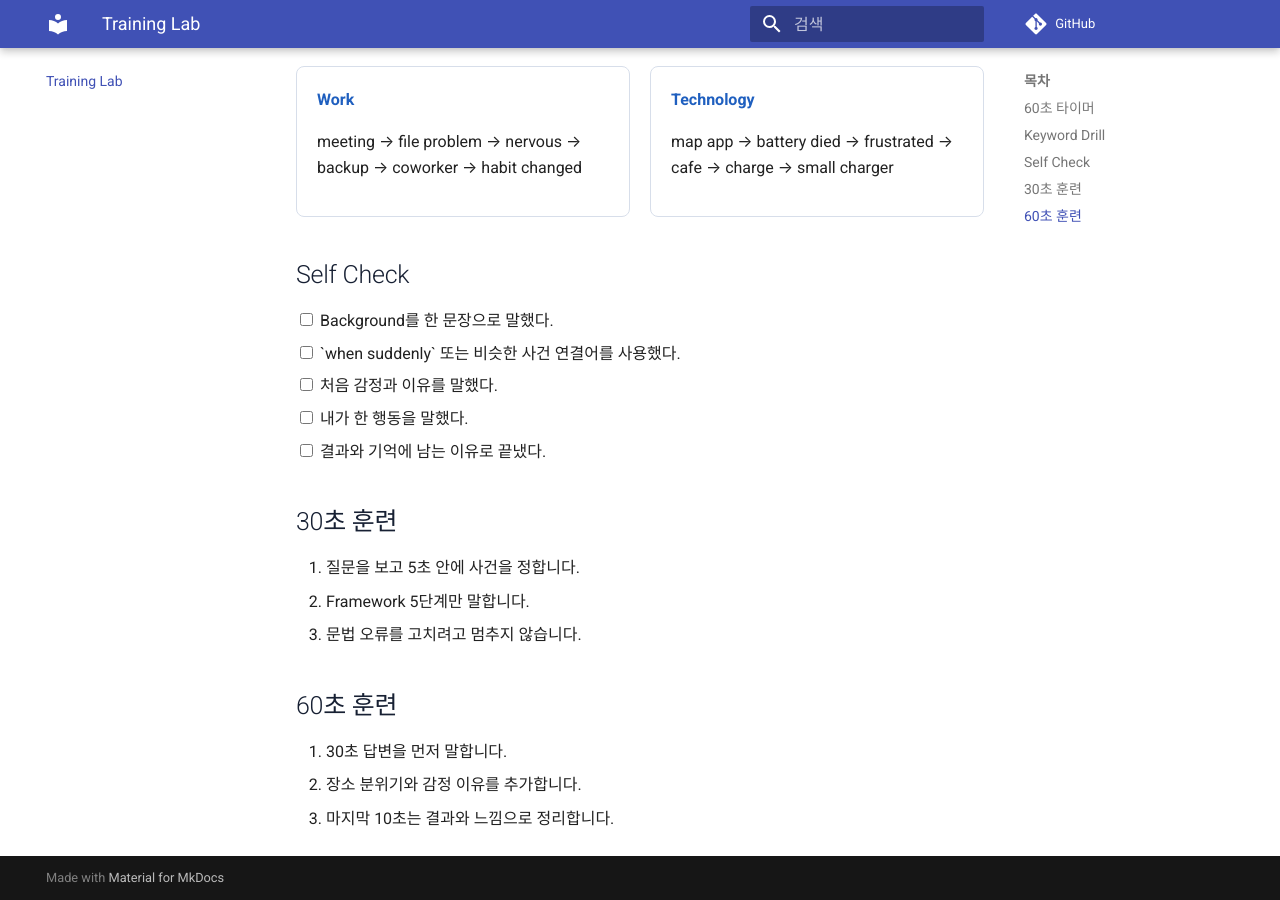
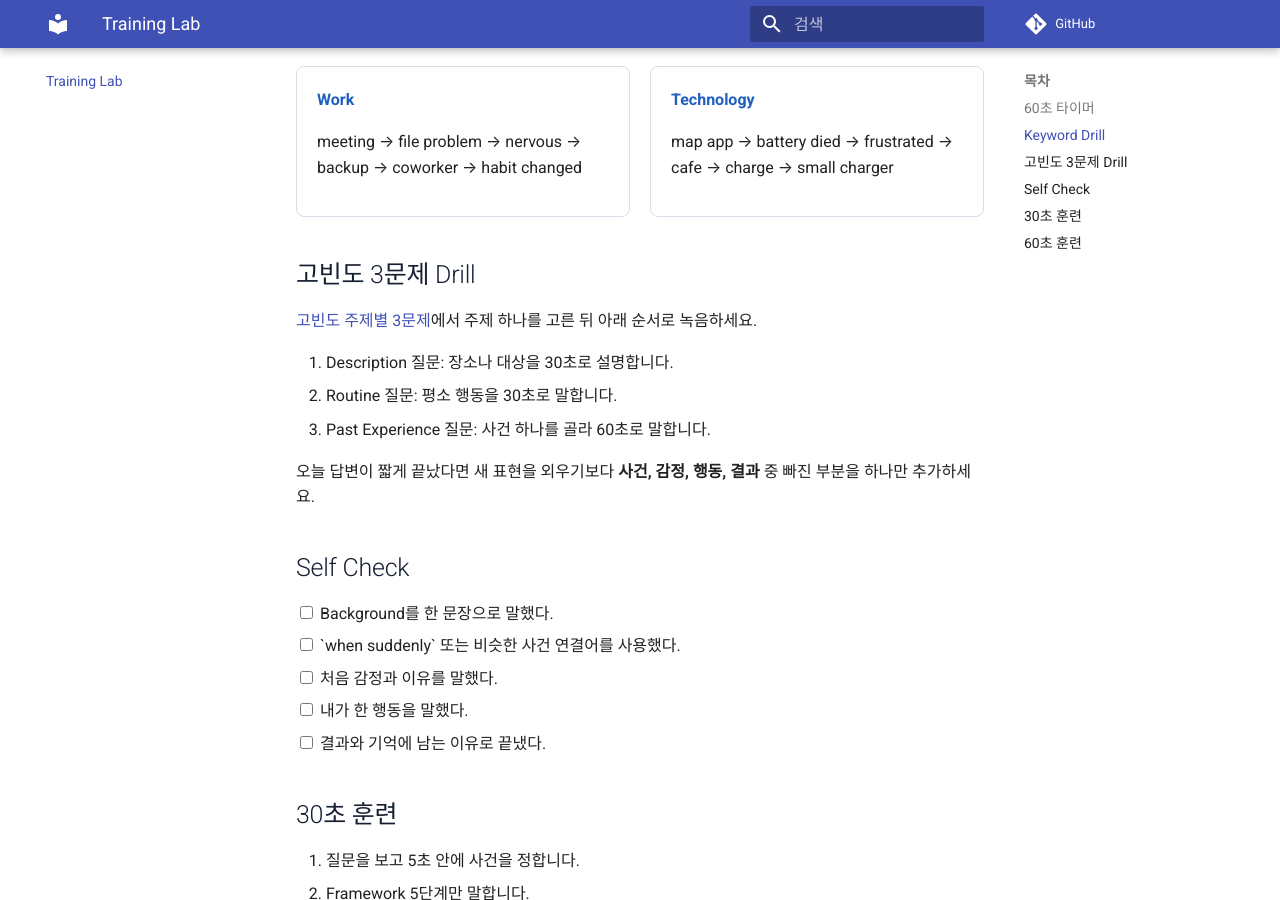
Before and after one commit to sk1697/opic-my-study, an MkDocs documentation site: the page built from docs/training-lab.md, in a window 1280 px wide and 900 px high, scrolled down 780 px. Built offline with MkDocs 1.6.1 and Material for MkDocs 9.7.7, drawn with Linux system fonts in a browser that asks for light colours; comment, search, counter and statistics services are not loaded.

Commit message:
Add frequent topic drill routine

```diff
--- a/docs/training-lab.md
+++ b/docs/training-lab.md
@@ -37,6 +37,16 @@
   </div>
 </div>
 
+## 고빈도 3문제 Drill
+
+[고빈도 주제별 3문제](frequent-topics.md)에서 주제 하나를 고른 뒤 아래 순서로 녹음하세요.
+
+1. Description 질문: 장소나 대상을 30초로 설명합니다.
+2. Routine 질문: 평소 행동을 30초로 말합니다.
+3. Past Experience 질문: 사건 하나를 골라 60초로 말합니다.
+
+오늘 답변이 짧게 끝났다면 새 표현을 외우기보다 **사건, 감정, 행동, 결과** 중 빠진 부분을 하나만 추가하세요.
+
 ## Self Check
 
 <div class="checklist">
```
